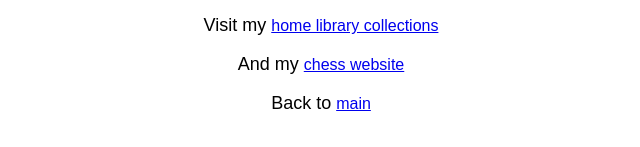
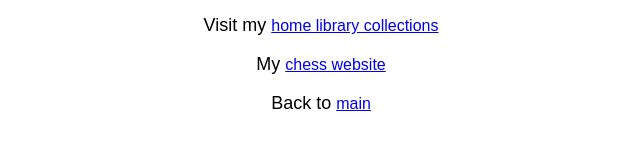
Before and after one commit to wisnuops/geelongcoders, a plain HTML site: page wisnu/index.html in a window 1280 px wide. Shown: the part 477-624 px from the top of the page, 319-959 px from the left. Drawn offline with Linux system fonts and the light colour scheme.

Commit message:
Update index.html

```diff
--- a/wisnu/index.html
+++ b/wisnu/index.html
@@ -47,7 +47,7 @@
     <p>And this is Jurgen, my cat:</p>
     <img src="https://geelongcoders.site/pic/jurgen.jpg">
     <p>Visit my <a href="https://wisnu.site">home library collections</a></p>
-    <p>And my <a href="https://wisnu.site">chess website</a></p>
+    <p>My <a href="https://wisnu.site">chess website</a></p>
     <p>Back to <a href="https://geelongcoders.site">main</a></p>
   </body>
 </html>
```
